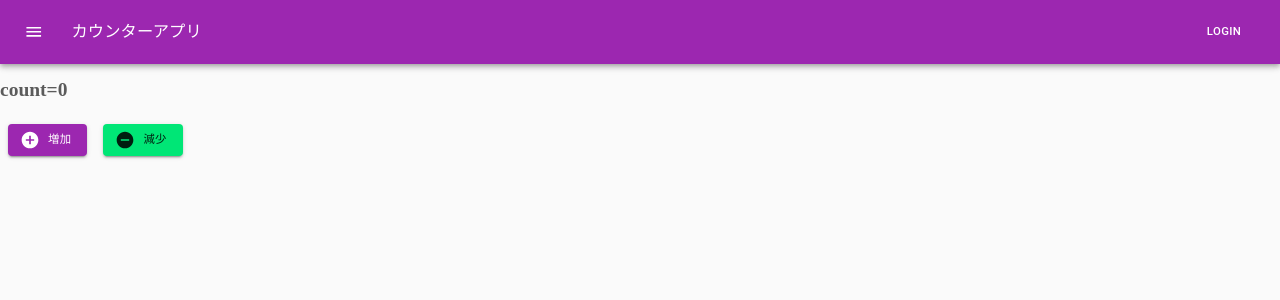
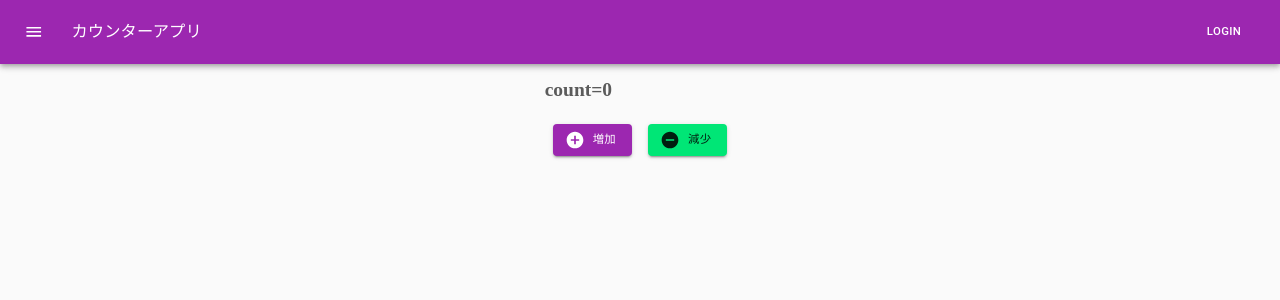
Before and after one commit to a-know/try-material-ui, a React app: page / in a window 1280 px wide. Shown: the top 300 px of the page. Built offline with nearby package versions, Linux system fonts and the light colour scheme.

Commit message:
fix component

```diff
--- a/components/CounterComponent.jsx
+++ b/components/CounterComponent.jsx
@@ -1,6 +1,5 @@
-import React from 'react'
+import React from 'react';
 import PropTypes from 'prop-types';
-
 import { makeStyles } from '@material-ui/core/styles';
 import Button from '@material-ui/core/Button';
 import AddIcon from '@material-ui/icons/AddCircle';
@@ -17,7 +16,8 @@ const CounterComponent = (props) => {
   const classes = useStyles();
 
   return (
-    <div>
+    <div style={{ width: '100%' }}>
+      <div className="centerTable">
         <h2>
           count={counter.value}
         </h2>
@@ -40,6 +40,7 @@ const CounterComponent = (props) => {
           減少
         </Button>
       </div>
+    </div>
   );
 };
 
```
Lines whose indentation alone changed are shown as unchanged.
